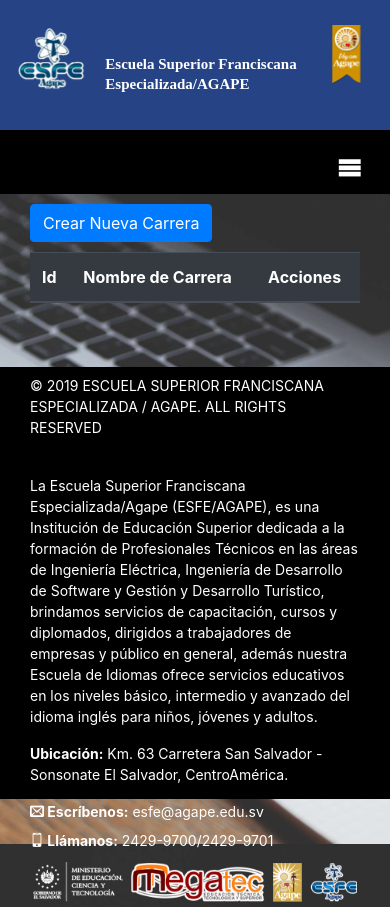
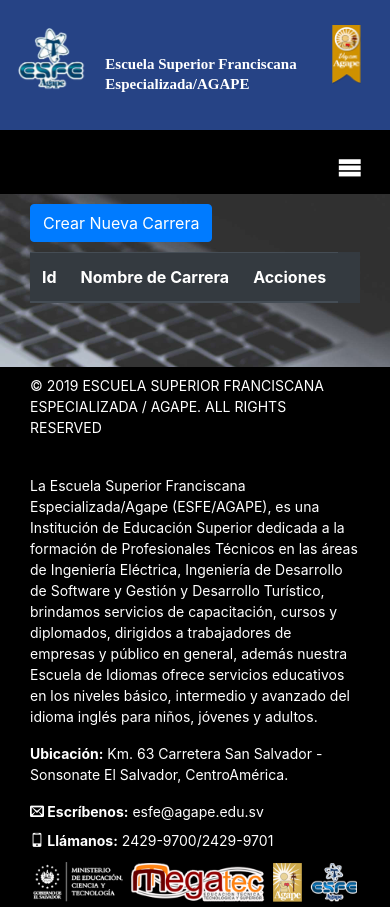
Before and after one commit to SpartansDev/NotasONLINE, an ASP.NET MVC app: page /Carrera in a window 390 px wide. Run offline with ASP.NET Core 8 and stand-ins for ASP.NET MVC 5, Linux system fonts and the light colour scheme; data that the repository does not hold is empty; the project's own start-up code is not run, and a stand-in starts its controllers and pages; some libraries are stand-ins or nearby versions; some web fonts are replaced.

Commit message:
Table-responsive-sm fixed

```diff
--- a/AdminMVC/Content/Site.css
+++ b/AdminMVC/Content/Site.css
@@ -33,9 +33,10 @@
 }
 
 .footer-esfe{
+    clear: both;
     width: 100%;
     background-color: rgb(0,0,0);
-    height: 27rem;
+    height: auto;
 }
 
 .logo-esfe {
--- a/AdminMVC/Views/Administrador/Index.cshtml
+++ b/AdminMVC/Views/Administrador/Index.cshtml
@@ -109,8 +109,8 @@
 
 
         <div class="col-sm-12 col-md-12 col-lg-12">
-            <div class="table-responsive">
-                <table class="table table-dark table-hover" id="tbAdmin">
+            <div class="">
+                <table class="table table-dark table-hover table-responsive-sm" id="tbAdmin">
                     <thead class="thead-dark">
                         <tr>
                             <th>Código</th>
--- a/AdminMVC/Views/Carrera/Index.cshtml
+++ b/AdminMVC/Views/Carrera/Index.cshtml
@@ -52,8 +52,8 @@
 
 
         <div class="col-sm-12 col-md-12 col-lg-12">
-            <div class="table-responsive">
-                <table class="table table-dark table-hover" id="tbcarrera">
+            <div class="">
+                <table class="table table-dark table-hover table-responsive-sm" id="tbcarrera">
                     <thead class="thead-dark">
                         <tr>
                             <th>Id</th>
--- a/AdminMVC/Views/DetalleInscripcion/Index.cshtml
+++ b/AdminMVC/Views/DetalleInscripcion/Index.cshtml
@@ -100,8 +100,8 @@
 
         <!--tabla-->
         <div class="col-sm-12 col-md-12 col-lg-12">
-            <div class="table-responsive">
-                <table id="tbNotas" class="table table-dark table-hover">
+            <div class="">
+                <table id="tbNotas" class="table table-dark table-hover table-responsive-sm">
                     <thead class="thead-dark">
                         <tr>
                             <th>Código</th>
--- a/AdminMVC/Views/Estudiante/Index.cshtml
+++ b/AdminMVC/Views/Estudiante/Index.cshtml
@@ -198,7 +198,7 @@
         <!--tabla-->
         <div class="col-sm-12 col-md-12 col-lg-12">
             <div class="">
-                <table class="table table-dark table-hover table-responsive" id="tbEstudent">
+                <table class="table table-dark table-hover table-responsive-sm" id="tbEstudent">
                     <thead class="thead-dark">
                         <tr>
                             <th>Código</th>
--- a/AdminMVC/Views/Grupo/Index.cshtml
+++ b/AdminMVC/Views/Grupo/Index.cshtml
@@ -78,8 +78,8 @@
 </div>
 
 <div class="col-sm-12 col-md-12 col-lg-12">
-    <div class="table-responsive">
-        <table id="tbgrupos" class="table table-dark table-hover">
+    <div class="">
+        <table id="tbgrupos" class="table table-dark table-hover table-responsive-sm">
             <thead class="thead-dark">
                 <tr>
                     <th>Codigo</th>
--- a/AdminMVC/Views/Matricula/Index.cshtml
+++ b/AdminMVC/Views/Matricula/Index.cshtml
@@ -206,8 +206,8 @@
 </div>
 <br />
 <div class="col-sm-12 col-md-12 col-lg-12">
-    <div class="table-responsive">
-        <table id="tbmatricula" class="table table-dark table-hover">
+    <div class="">
+        <table id="tbmatricula" class="table table-dark table-hover table-responsive-sm">
             <thead class="thead-dark">
                 <tr>
                     <th>ID</th>
--- a/AdminMVC/Views/Modulo/Index.cshtml
+++ b/AdminMVC/Views/Modulo/Index.cshtml
@@ -64,8 +64,8 @@
 
         <!--Tabla-->
         <div class="col-sm-12 col-md-12 col-lg-12">
-            <div class="table-responsive">
-                <table class="table table-dark table-hover" id="tbmodulo">
+            <div class="">
+                <table class="table table-dark table-hover table-responsive-sm" id="tbmodulo">
                     <thead class="thead-dark">
                         <tr>
                             <th>Código</th>
--- a/AdminMVC/Views/Profesor/Index.cshtml
+++ b/AdminMVC/Views/Profesor/Index.cshtml
@@ -109,8 +109,8 @@
         </div>
         <!--Tabla-->
         <div class="col-sm-12 col-md-12 col-lg-12">
-            <div class="table-responsive">
-                <table class="table table-dark table-hover" id="tbprofe">
+            <div class="">
+                <table class="table table-dark table-hover table-responsive-sm" id="tbprofe">
                     <thead class="thead-dark">
                         <tr>
                             <th>Código</th>
--- a/StudentMVC/Content/Site.css
+++ b/StudentMVC/Content/Site.css
@@ -38,7 +38,7 @@
 .footer-esfe{
     width: 100%;
     background-color: rgb(0,0,0);
-    height: 27rem;
+    height: auto;
 }
 
 .logo-esfe {
```
Also changed, not shown: AdminMVC/Views/Shared/_LayoutProfe.cshtml (+16 -10 lines).
